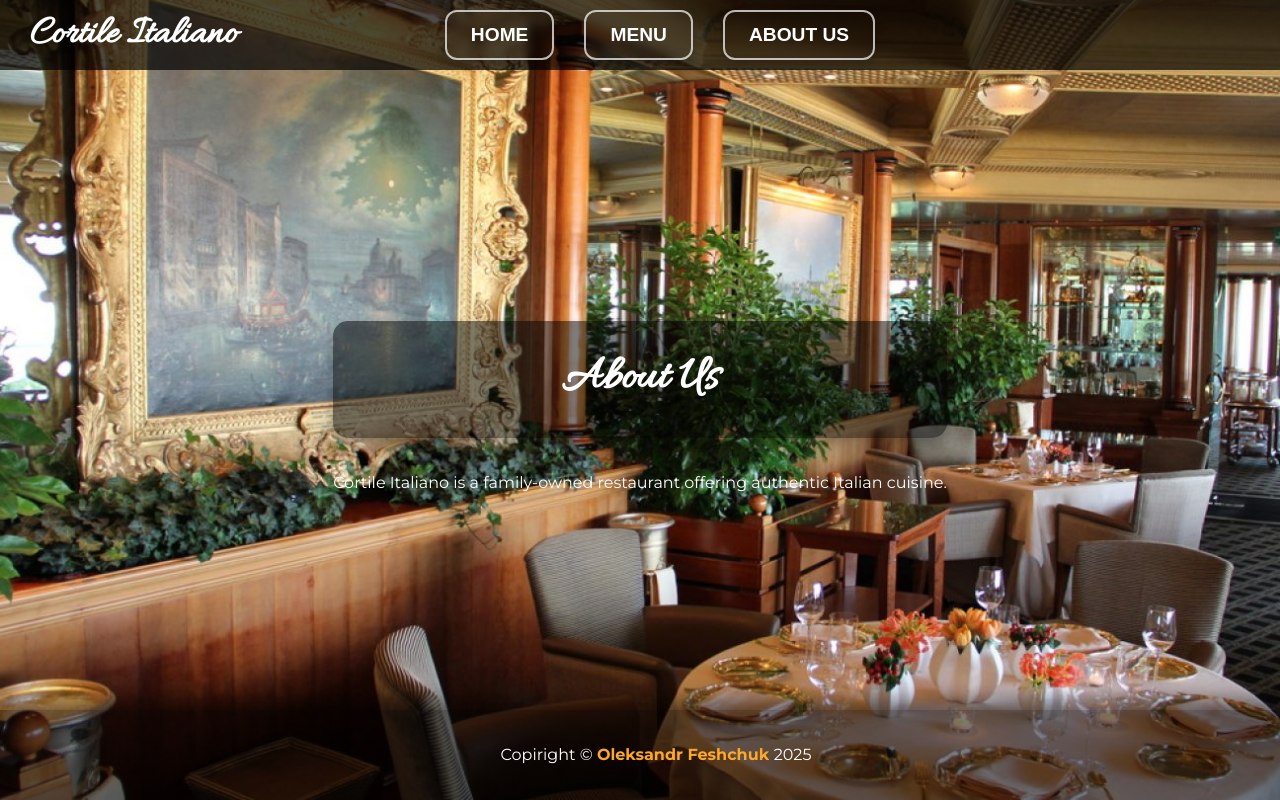
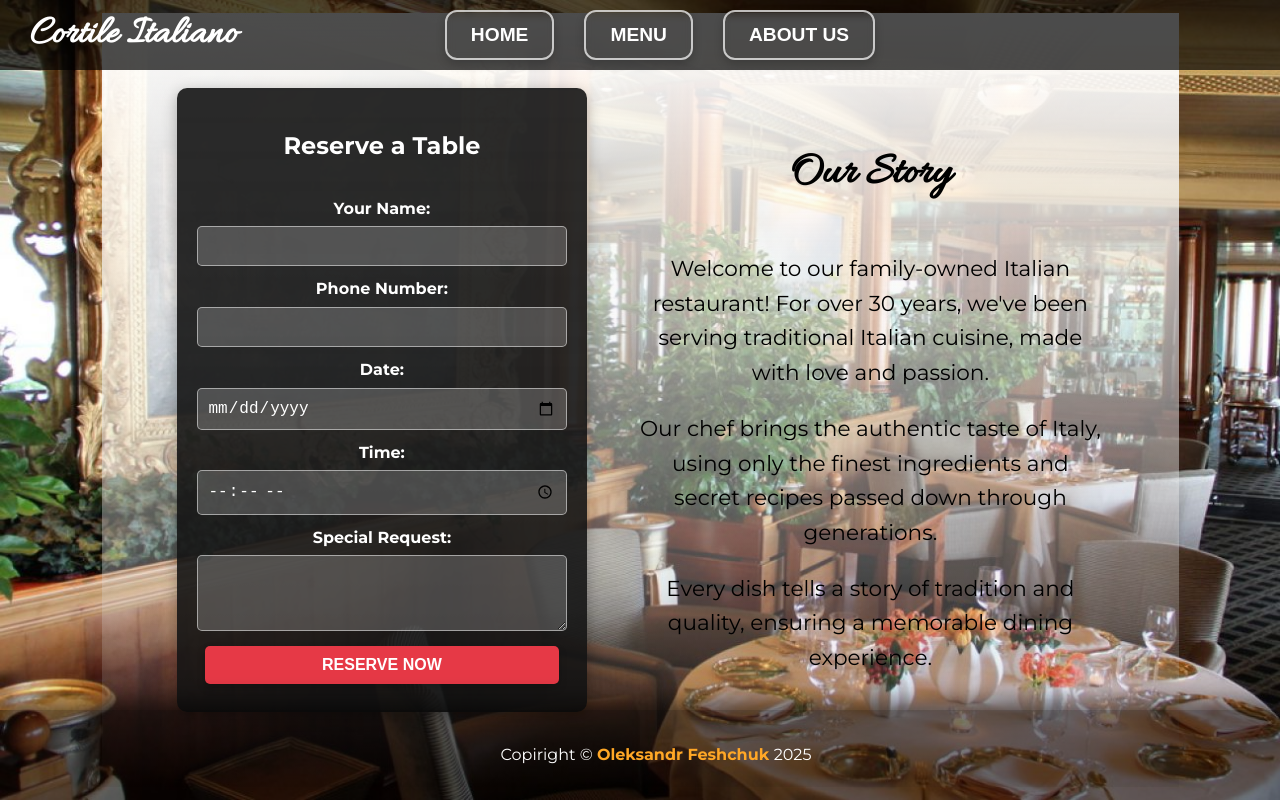
Before and after one commit to aleksfeschuk/Restaurant-Page, a website built with webpack: page dist/index.html in a window 1280 px wide. Both pictures are taken after a click on the button "ABOUT US". Built offline with nearby package versions, Linux system fonts and the light colour scheme.

Commit message:
update again css code + js

```diff
--- a/src/about.js
+++ b/src/about.js
@@ -1,19 +1,56 @@
 export function loadAboutUs() {
     const container = document.createElement('div');
-    container.classList.add('about-container', 'main-content');
+    container.classList.add('about-container');
+
 
     const heading = document.createElement('h1');
-    heading.textContent = 'About Us';
+    const textSection = document.createElement('div');
+    textSection.classList.add('about-text');
+    textSection.innerHTML= `
+        <h1 class="textSection">Our Story</h1>
+        <p>
+            Welcome to our family-owned Italian restaurant!
+            For over 30 years, we've been serving traditional Italian cuisine, made with love and passion.
+        </p>
+        <p>
+            Our chef brings the authentic taste of Italy, using only the finest ingredients and secret recipes passed down through generations.
+        </p>
+        <p>
+            Every dish tells a story of tradition and quality, ensuring a memorable dining experience.
+        </p>
+    `;
 
-    const paragraph = document.createElement('p');
-    paragraph.textContent = 'Cortile Italiano is a family-owned restaurant offering authentic Italian cuisine.';
 
-    container.appendChild(heading);
-    container.appendChild(paragraph);
+    const formSection = document.createElement('div');
+    formSection.classList.add('reservation-form');
+    formSection.innerHTML = `
+        <h2>Reserve a Table</h2>
+        <form id="reservation-form">
+            <label for="name">Your Name:</label>
+            <input type="text" id="name" required>
 
-    const contentDiv = document.getElementById('content');
-    contentDiv.innerHTML = '';
-    contentDiv.appendChild(container);
+            <label for="phone">Phone Number:</label>
+            <input type="tel" id="phone" required>
+
+            <label for="date">Date:</label>
+            <input type="date" id="date" required>
+
+            <label for="time">Time:</label>
+            <input type="time" id="time" required>
+
+            <label for="message">Special Request:</label>
+            <textarea id="message" rows="3"></textarea>
+
+            <button type="submit">Reserve Now</button>
+        </form>
+    `;
+
+
+    container.appendChild(formSection);
+    container.appendChild(textSection);
+    // container.appendChild(heading);
+
+
 
     return container;
 }
--- a/src/home.js
+++ b/src/home.js
@@ -35,8 +35,11 @@ export function loadHome() {
 
     setTimeout(() => heading.classList.remove('typing'), 2000);
 
+
     heading.addEventListener('click', () => {
-        loadAboutUs();
+        const mainContent = document.querySelector('.main-content');
+        mainContent.innerHTML = '';
+        mainContent.appendChild(loadAboutUs());
     });
 
     container.appendChild(subheading);
@@ -69,6 +72,7 @@ export function loadHome() {
     infoContainer.appendChild(locationCard);
     infoContainer.appendChild(contactCard);
 
+    container.appendChild(heading);
     container.appendChild(infoContainer);
 
     return container;
--- a/src/style.css
+++ b/src/style.css
@@ -44,26 +44,30 @@ header {
 }
 
 
-
-
 h1 {
     font-family: 'Allura', cursive;
     font-size: 3.0rem;
-    color: #fff;
+    /* color: #fff; */
     padding: 20px;
-    background: rgba(0, 0, 0, 0.5);
-    border-radius: 15px;
-    box-shadow: 0 8px 15px rgba(0, 0, 0, 0.3);
-    transition: all 0.3s ease-in-out;
-    cursor: pointer;
+    /* background: rgba(0, 0, 0, 0.5); */
+    /* border-radius: 15px; */
+    /* box-shadow: 0 8px 15px rgba(0, 0, 0, 0.3); */
+    /* transition: all 0.3s ease-in-out;
+    cursor: pointer; */
 }
 
 
-header h1:hover {
+/* h1 .textSection {
+    font-family: 'Allura', cursive;
+    color: #fff;
+
+} */
+
+/* header h1:hover {
     background: rgba(255, 87, 34, 0.8);
     box-shadow: 0 12px 20px rgba(0, 0, 0, 0.4);
     transform: scale(1.05);
-}
+} */
 
 
 .subheading {
@@ -77,13 +81,21 @@ header h1:hover {
 }
 
 .interactive-heading {
-    font-family: 'Montserrat', sans-serif;
+    font-family: 'Allura', sans-serif;
     font-size: 48px;
     font-weight: 700;
     text-align: center;
-    color: #fff;
+    color: #000;
     position: relative;
     margin-top: -120px;
+    cursor: pointer;
+    transition: color 0.3s;
+    background: linear-gradient(to bottom, rgba(255,255,255,1), rgba(0,0,0,0.05));
+}
+
+.interactive-heading:hover {
+    color: #ff7043;
+    text-decoration: underline;
 }
 
 /* Navigation */
@@ -172,10 +184,11 @@ nav button:active {
     align-items: center;
     max-width: 800px;
     margin: auto;
+    transform: translateY(-100px);
 }
 
 .menu-item {
-    animation: pulse 1.5s infinite ease-in-out;
+    animation: none;
     background-size: cover;
     background-position: center;
     width: 100%;
@@ -186,10 +199,13 @@ nav button:active {
     position: relative;
     color: white;
     font-weight: bold;
-    text-shadow: 2px 2px 4px rgba(0, 0, 0, 0.7);
-    transition: transform 0.3s ease-in-out;
+    text-shadow: none;
+    /* text-shadow: 2px 2px 4px rgba(0, 0, 0, 0.7); */
+    transition: none;
+    /* transition: transform 0.3s ease-in-out; */
     border-radius: 15px;
-    box-shadow: 0 8px 15px rgba(0, 0, 0, 0.2);
+    box-shadow: none;
+    /* box-shadow: 0 8px 15px rgba(0, 0, 0, 0.2); */
 }
 
 .menu-item:hover {
@@ -203,7 +219,7 @@ nav button:active {
     width: 100%;
     text-align: center;
     border-radius: inherit;
-    transition: background-color 0.3s ease-in-out;
+    /* transition: background-color 0.3s ease-in-out; */
     cursor: pointer;
 }
 
@@ -422,6 +438,101 @@ button:active {
 }
 
 
+/* About Us */
+
+.about-container {
+    display: flex;
+    justify-content: space-between;
+    align-items: flex-start;
+    gap: 50px;
+    padding: 75px;
+    background: linear-gradient(to bottom, rgba(255,255,255,1), rgba(0,0,0,0.05));
+}
+
+/* text block styles */
+
+.about-text {
+    flex: 1;
+    max-width: 600px;
+    font-size: 18px;
+    line-height: 1.6;
+    overflow: visible;
+    word-wrap: break-word;
+    color: #000;
+}
+
+.about-text h1 {
+    font-size: 2.5em;
+    margin-bottom: 20px;
+    /* font-size: 36px;
+    margin-bottom: 15px; */
+}
+
+.about-text p {
+    font-size: 1.2em;
+    margin-bottom: 15px;
+    /* font-size: 18px;
+    line-height: 1.6; */
+}
+
+
+
+/* reservations block styles */
+
+.reservation-form {
+    flex: 1;
+    max-width: 40%;
+    background: rgba(20, 20, 20, 0.9);
+    color: #fff;
+    padding: 20px;
+    border-radius: 10px;
+    box-shadow: 0 4px 15px rgba(0, 0, 0, 0.3)
+}
+
+.reservation-form form {
+    display: flex;
+    flex-direction: column;
+}
+
+.reservation-form label {
+    font-weight: bold;
+    margin-top: 10px;
+}
+
+.reservation-form input,
+.reservation-form textarea {
+    margin-top: 5px;
+    padding: 10px;
+    font-size: 16px;
+    background: rgba(255, 255, 255, 0.2);
+    border: 1px solid rgba(255, 255, 255, 0.5);
+    color: #fff;
+    border-radius: 5px;
+}
+
+.reservation-form input::placeholder,
+.reservation-form textarea::placeholder {
+    color: rgba(255, 255, 255, 0.7);
+}
+
+
+.reservation-form button {
+    background-color: #e63946;
+    color: white;
+    border: none;
+    cursor: pointer;
+    transition: 0.3s;
+    font-size: 16px;
+    margin-top: 15px;
+    padding: 10px;
+    border-radius: 5px;
+}
+
+.reservation-form button:hover {
+    background-color: #c62828;
+}
+
+
 /* footer */
 
 footer {
@@ -478,21 +589,6 @@ footer a:hover {
     font-weight: bold;
 }
 
-/* .coffee {
-    background-image: url('./images/coffe_cappucino.jpg');
-}
-
-.pizza-margherita {
-    background-image: url('./images/Pizza_Margherita.jpg');
-}
-
-.pizza-parma {
-    background-image: url('./images/Pizza_Parma.jpg');
-}
-
-.pizza-spinaci {
-    background-image: url('./images/pizza_spinaciericotta.jpg');
-} */
 
 .fade-out {
     opacity: 0;
@@ -521,10 +617,6 @@ footer a:hover {
     }
 }
 
-/* header {
-    animation: fadeInScale 1s ease-in-out forwards;
-    animation-delay: 0.5s;
-} */
 
 /* Button Animation */
 
@@ -538,29 +630,6 @@ footer a:hover {
         transform: translateY(0);
     }
 }
-
-/* nav button {
-    animation: fadeSlideIn 0.5s ease-in-out forwards
-} */
-
-
-/* Pulse Animation for Menu Items */
-
-/* @keyframes pulse {
-    0% {
-        transform: scale(1);
-    }
-    50% {
-        transform: scale(1.02);
-    }
-    100% {
-        transform: scale(1);
-    }
-}
-
-.menu-item {
-    animation: pulse 1.5s infinite ease-in-out;
-} */
 
 
 /* Typing Effect */
```
